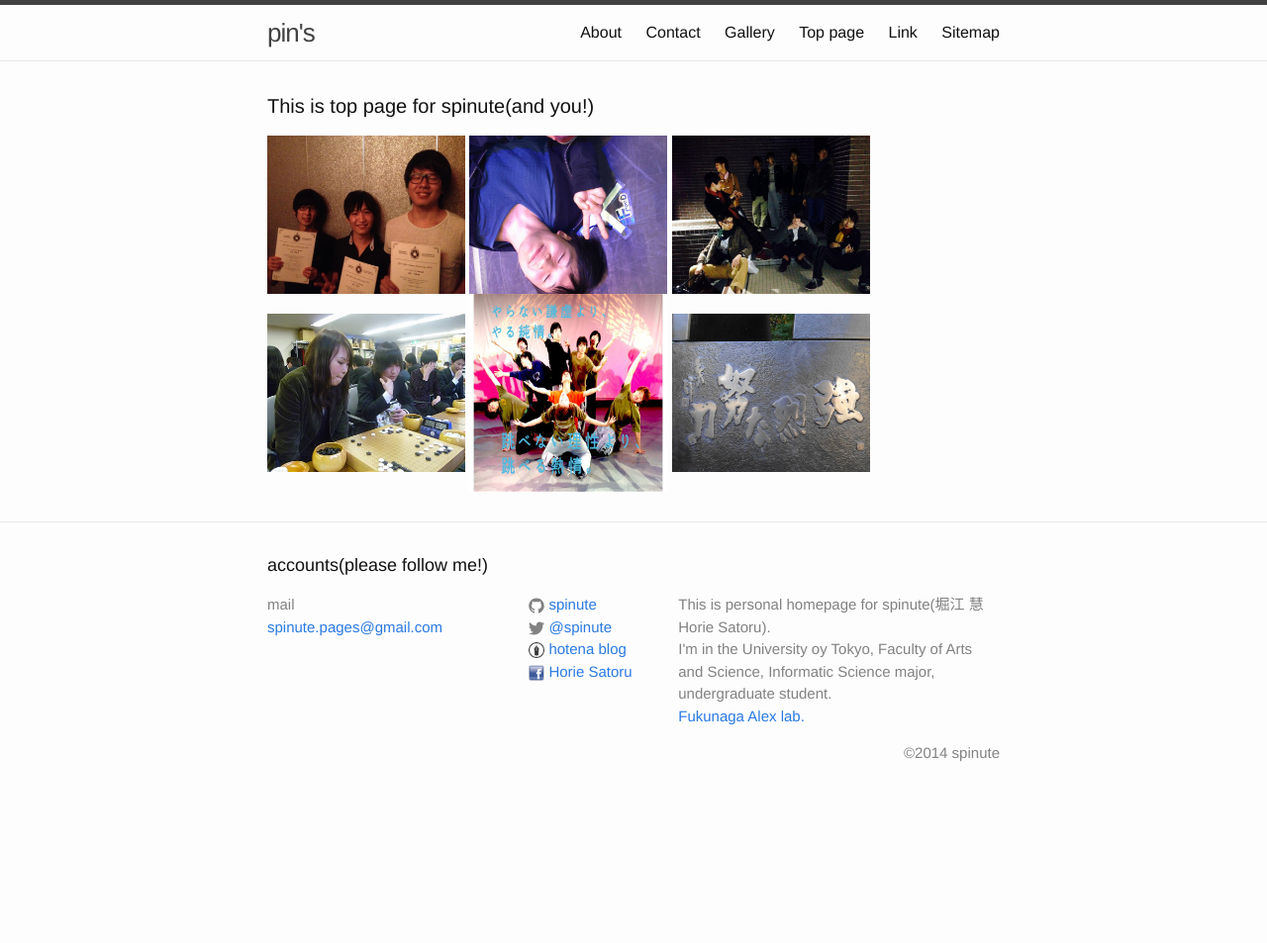
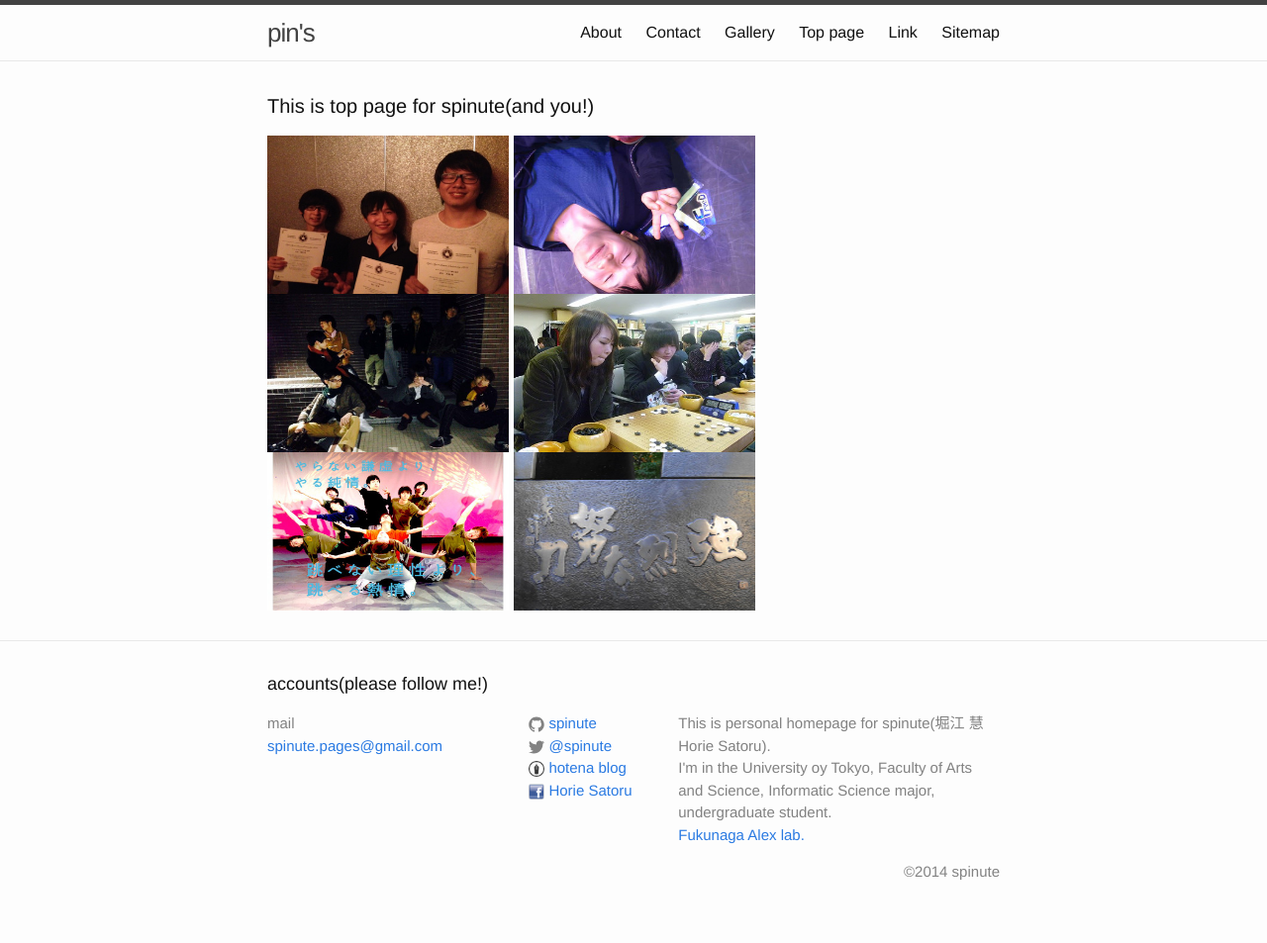
Before and after one commit to spinute/spinute.github.io, a Jekyll site: the page built from index.html, in a window 1280 px wide. Shown: the whole page at 99% size. Built offline with Jekyll 4.4.1, drawn with Linux system fonts in a browser that asks for light colours; before the commit the page ends 900 px from its top, so only the background shows below that.

Commit message:
hitomazu 33%

```diff
--- a/index.html
+++ b/index.html
@@ -7,12 +7,12 @@
 
   <h2 class="page-heading">This is top page for spinute(and you!)</h2>
 
-  <img src="image/pin.JPG" alt="internship in CyberAgent" width='200' height='160'>
-  <img src="image/works01.jpg" width="200" height="160">
-  <img src="image/works02.jpg" width="200" height="160">
-  <img src="image/works04.jpg" width="200" height="160">
-  <img src="image/works05.jpeg" width="200" height="200">
-  <img src="image/works07.jpg" width="200" height="160">
+  <img src="image/pin.JPG" alt="internship in CyberAgent" width='33%' height='160'>
+  <img src="image/works01.jpg" width="33%" height="160">
+  <img src="image/works02.jpg" width="33%" height="160">
+  <img src="image/works04.jpg" width="33%" height="160">
+  <img src="image/works05.jpeg" width="33%" height="160">
+  <img src="image/works07.jpg" width="33%" height="160">
 
   <!-- <ul class="post-list">
     {% for post in site.posts %}
```
